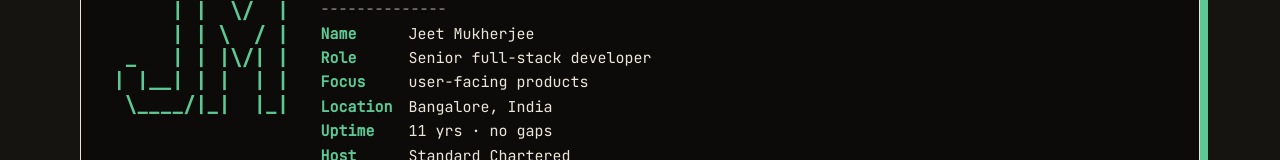
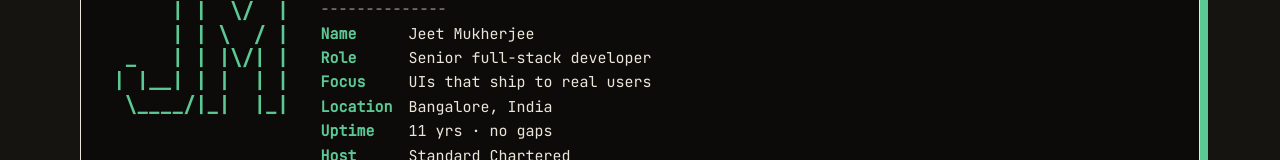
Before and after one commit to jeetxdev/jeetxdev.github.io, a React (Vite) app: page / in a window 1280 px wide. Shown: the part 311-471 px from the top of the page. Built offline with nearby package versions, Linux system fonts and the light colour scheme.

Commit message:
Reword the whoami Focus row again
Co-Authored-By: Claude Opus 5.5 <noreply@anthropic.com>
Claude-Session: https://claude.ai/code/session_012ehC9b3LBq3SMDimuHBVWE

```diff
--- a/src/components/terminal/commands.tsx
+++ b/src/components/terminal/commands.tsx
@@ -136,7 +136,7 @@ function showWhoami(): CommandResult {
         </div>
         {fetchRow("Name", NAME)}
         {fetchRow("Role", "Senior full-stack developer")}
-        {fetchRow("Focus", "user-facing products")}
+        {fetchRow("Focus", "UIs that ship to real users")}
         {fetchRow("Location", "Bangalore, India")}
         {fetchRow("Uptime", "11 yrs · no gaps")}
         {fetchRow("Host", JOBS[0].company)}
```
